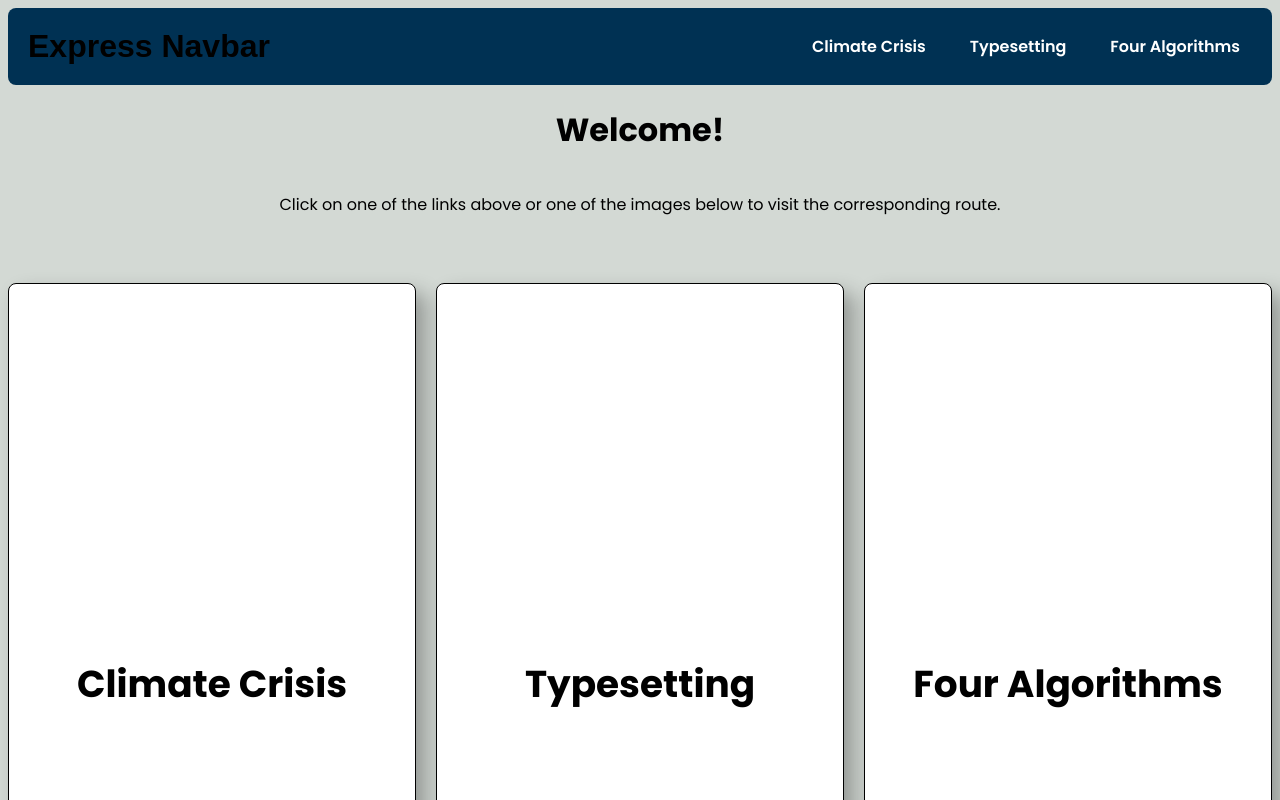
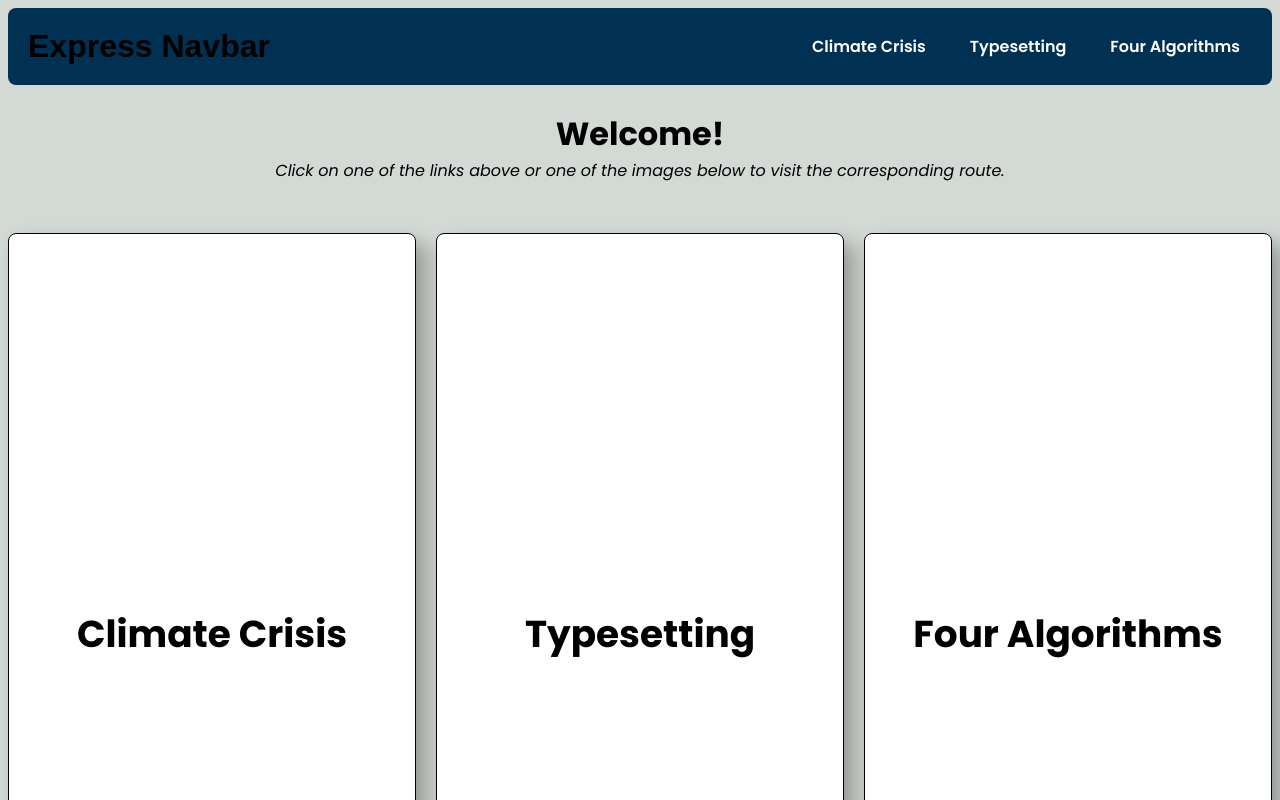
Before and after one commit to warrantyvoidifremoved/CSC317-ExpressNavbar, a website: page public/index.html in a window 1280 px wide. Shown: the top 800 px of the page. Drawn offline with Linux system fonts and the light colour scheme; a web font is replaced by a local one.

Commit message:
Styling changes

```diff
--- a/public/desktop.css
+++ b/public/desktop.css
@@ -53,13 +53,22 @@ body {
 }
 
 /* Content Styles */
-#instructions {
+#nav-info {
     display: flex;
     position: relative;
     flex-direction: column;
     align-items: center;
     justify-content: center;
 
+}
+
+#greeting {
+    font-size: 2rem;
+    font-weight: bold;
+}
+
+#instruction {
+    font-style: italic;
 }
 
 #linksContainer {
--- a/public/index.html
+++ b/public/index.html
@@ -18,9 +18,11 @@
         </ul>
     </nav>
 
-    <div id="instructions">
-        <h1>Welcome!</h1>
-        <p>Click on one of the links above or one of the images below to visit the corresponding route.</p>
+    <br>
+
+    <div id="nav-info">
+        <span id="greeting">Welcome!</span>
+        <span id="instruction">Click on one of the links above or one of the images below to visit the corresponding route.</span>
     </div>
 
     <div id="linksContainer">
```
